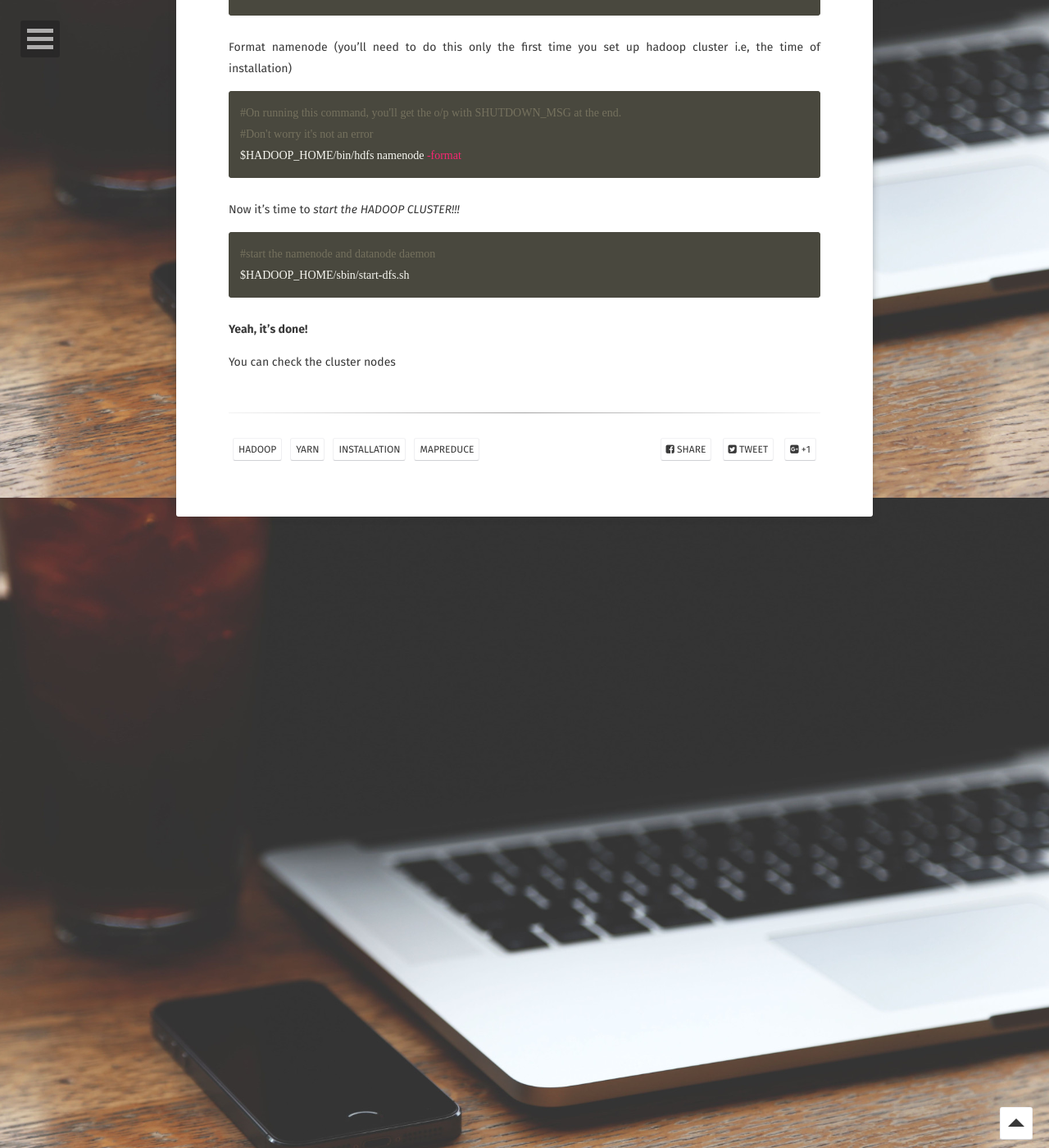
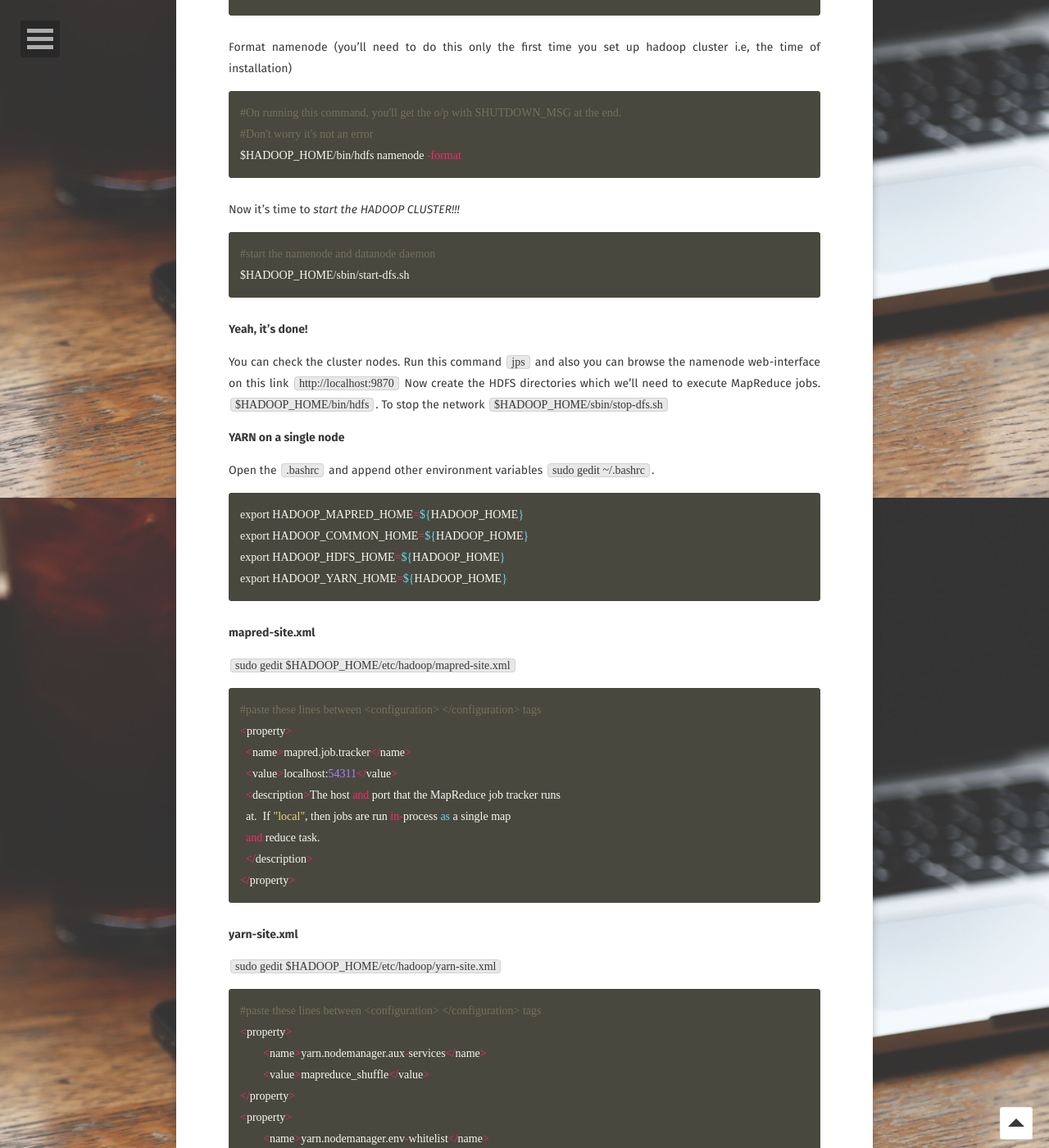
Before and after one commit to rajatgarg149/rajatgarg149.github.io, a Jekyll site: the page built from _posts/2019-01-10-hadoop-yarn-java-jdk-installation.md, in a window 1280 px wide and 1400 px high, scrolled down 4793 px. Shown: the whole window at 82% size. Built offline with Jekyll 4.4.1, drawn with Linux system fonts in a browser that asks for light colours; some web fonts are replaced; comment, search, counter and statistics services are not loaded; some of the changed text lies outside the part shown.

Commit message:
hadoop installation post complete

````diff
--- a/_posts/2019-01-10-hadoop-yarn-java-jdk-installation.md
+++ b/_posts/2019-01-10-hadoop-yarn-java-jdk-installation.md
@@ -219,4 +219,76 @@ $HADOOP_HOME/sbin/start-dfs.sh
 
 **Yeah, it's done!**
 
-You can check the cluster nodes
+You can check the cluster nodes. Run this command `jps` and also you can browse the namenode web-interface on this link `http://localhost:9870`
+Now create the HDFS directories which we'll need to execute MapReduce jobs. `$HADOOP_HOME/bin/hdfs`. To stop the network `$HADOOP_HOME/sbin/stop-dfs.sh`
+
+**YARN on a single node**
+
+Open the `.bashrc` and append other environment variables `sudo gedit ~/.bashrc`.
+
+```bash
+export HADOOP_MAPRED_HOME=${HADOOP_HOME}
+export HADOOP_COMMON_HOME=${HADOOP_HOME}
+export HADOOP_HDFS_HOME=${HADOOP_HOME}
+export HADOOP_YARN_HOME=${HADOOP_HOME}
+```
+
+**mapred-site.xml**
+
+`sudo gedit $HADOOP_HOME/etc/hadoop/mapred-site.xml`
+
+```python
+#paste these lines between <configuration> </configuration> tags
+<property>
+  <name>mapred.job.tracker</name>
+  <value>localhost:54311</value>
+  <description>The host and port that the MapReduce job tracker runs
+  at.  If "local", then jobs are run in-process as a single map
+  and reduce task.
+  </description>
+</property>
+```
+
+**yarn-site.xml**
+
+`sudo gedit $HADOOP_HOME/etc/hadoop/yarn-site.xml`
+
+```python
+#paste these lines between <configuration> </configuration> tags
+<property>
+        <name>yarn.nodemanager.aux-services</name>
+        <value>mapreduce_shuffle</value>
+</property>
+<property>
+        <name>yarn.nodemanager.env-whitelist</name>
+        <value>JAVA_HOME,HADOOP_COMMON_HOME,HADOOP_HDFS_HOME,HADOOP_CONF_DIR,CLASSPATH_PREPEND_DISTCACHE,HADOOP_YARN_HOME,HADOOP_MAPRED_HOME</value>
+</property>
+```
+
+**To check the distributed filesystem working properly**
+
+```bash
+#Type and check the results for the following commands
+#list of files and directories on your distributed filesystem
+hdfs dfs -ls
+
+#now create a relative path
+hdfs dfs -mkdir /user
+hdfs dfs -mkdir /user/<username>
+
+#relative and absolute path
+hdfs dfs -mkdir /cluster   #----> This directory will be created in your dfs home i.e., where directory user is!
+
+hdfs dfs -mkdir cluster    #----> This will be created inside /user/<username>
+
+#You can view the added directories in the WebUI too
+#browse localhost:9870
+
+#and check the option Utilities -> Browse filesystem
+#it displays some webhdfs Server Error [This error is shown for the java versions >=9]
+#open and edit hadoop-env.sh
+export HADOOP_OPTS="--add-modules java.activation"
+```
+
+**I hope your hadoop distributed file system is working fine!**
+**In case of trouble or mistake in the code, notify me! - rajatgarg149@gmail.com**
````
